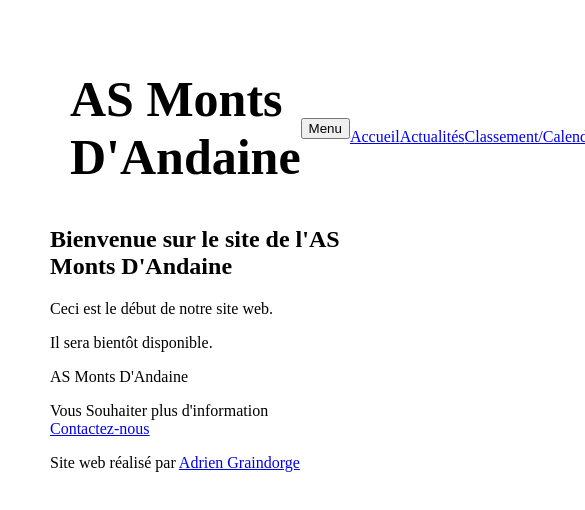
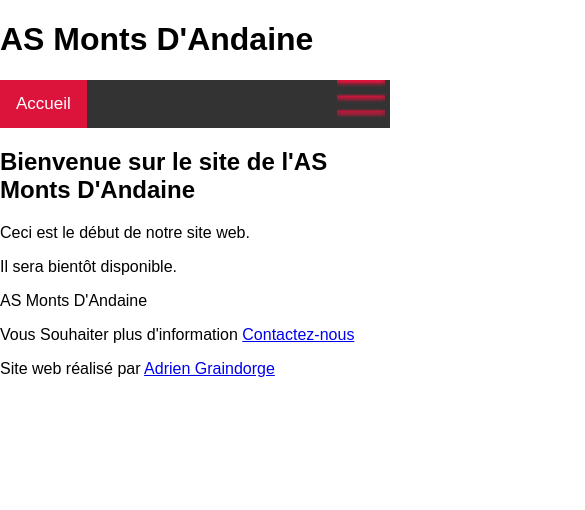
Before and after one commit to Raiden0611/asma_site, a plain HTML site: page index.html in a window 390 px wide. Shown: the top 510 px of the page, 585 px wide, since content can reach past the window. Drawn offline with Linux system fonts and the light colour scheme.

Commit message:
ADD: NEW ITEM FOR NAV

```diff
--- a/assets/css/style.css
+++ b/assets/css/style.css
@@ -1,99 +1,73 @@
-header {
-    display: flex;
-    justify-content: space-between;
-    align-items: center;
-    /* Aligner verticalement les éléments au centre si nécessaire */
-    padding: 10px;
-    /* Ajoutez un espace intérieur si nécessaire */
+body {
+    margin: 0;
+    font-family: Arial, Helvetica, sans-serif;
 }
 
-/* Style pour le bouton du menu à afficher sur les écrans plus petits */
-#menu-toggle {
-    display: none;
-    /* Caché par défaut */
+.topnav {
+    overflow: hidden;
+    background-color: #333;
 }
 
+.topnav a {
+    float: left;
+    display: block;
+    color: #f2f2f2;
+    text-align: center;
+    padding: 14px 16px;
+    text-decoration: none;
+    font-size: 17px;
+}
 
-/* Style pour le menu de navigation */
-@media screen and (max-width: 1200px) {
-    .nav {
+.topnav a:hover {
+    background-color: #ddd;
+    color: black;
+}
+
+.topnav a.active {
+    background-color: #DC143C;
+    color: white;
+}
+
+.topnav .icon {
+    display: none;
+}
+
+@media screen and (max-width: 650px) {
+    .topnav a:not(:first-child) {
         display: none;
-        /* Caché par défaut sur les écrans plus petits */
-        flex-direction: column;
-        /* Afficher les liens en colonne */
-        align-items: flex-end;
-        /* Aligner à droite */
     }
 
-    #menu-toggle {
+    .topnav a.icon {
+        float: right;
         display: block;
-        /* Affiché sur les écrans plus petits */
     }
 }
 
-.header-container {
-    display: flex;
-    justify-content: space-between;
-    align-items: center;
-    padding: 10px;
-}
-
-.titre {
-    margin: 0;
-    font-size: 50px;
-}
-
-.menu-container {
-    display: flex;
-    align-items: center;
-}
-
-.nav {
-    display: none;
-    flex-direction: column;
-    float: right;
-    position: absolute;
-    top: 100%;
-    left: 0;
-    background-color: #fff;
-    box-shadow: 0 2px 5px rgba(0, 0, 0, 0.1);
-}
-
-@media screen and (max-width: 1200px) {
-    .titre {
-        text-align: left;
-        margin-right: auto;
+@media screen and (max-width: 650px) {
+    .topnav.responsive {
+        position: relative;
     }
 
-    .menu-container {
-        flex-direction: row-reverse;
+    .topnav.responsive .icon {
+        position: absolute;
+        right: 0;
+        top: 0;
+    }
+
+    .topnav.responsive a {
+        float: none;
+        display: block;
+        text-align: left;
     }
 }
 
-.nav {
-    display: flex;
-    position: static;
-    /* Annulez la position absolue pour le menu au-delà de 1200px */
-    flex-direction: row;
-    /* Affichez les liens en ligne */
-    background-color: transparent;
-    /* Fond transparent pour le menu au-delà de 1200px */
-    box-shadow: none;
-    /* Aucune ombre pour le menu au-delà de 1200px */
+.icon {
+    background: url(../img/menu.png);
+    background-size: cover;
+    padding-top: 20px;
+    width: 16px;
+    height: 16px;
+    display: inline-block;
+    vertical-align: middle;
+    margin-right: 5px;
 }
-}
-
-.lien {
-    color: #000000;
-    text-decoration: none;
-    padding: 14px 16px;
-    font-size: 17px;
-}
-
-body {
-    margin-top: 50px;
-    margin-left: 50px;
-    margin-right: 50px;
-    margin-bottom: 50px;
-
-}
--- a/index.html
+++ b/index.html
@@ -10,20 +10,31 @@
 
 <body>
     <header>
-        <div class="header-container">
         <h1 class="titre">AS Monts D'Andaine</h1>
-            <div class="menu-container">
-                <nav class="nav">
-                    <a href="index.html" class="lien">Accueil</a>
+        <div class="topnav" id="myTopnav">
+
+            <a href="index.html" class="active">Accueil</a>
             <a href="pages/actualites.html" class="lien">Actualités</a>
             <a href="pages/classement_calendrier.html" class="lien">Classement/Calendrier</a>
             <a href="pages/contact.html" class="lien">Contact</a>
             <a href="pages/espace_joueurs.html" class="lien">Espace joueurs</a>
-                </nav>
-                <button id="menu-toggle">Menu</button>
+            <a href="javascript:void(0);" class="icon" onclick="myFunction()">
+                <i class="fa fa-bars"></i>
+            </a>
         </div>
         </div>
+        <script>/* Toggle between adding and removing the "responsive" class to topnav when the user clicks on the icon */
+            function myFunction() {
+                var x = document.getElementById("myTopnav");
+                if (x.className === "topnav") {
+                    x.className += " responsive";
+                } else {
+                    x.className = "topnav";
+                }
+            }</script>
+
     </header>
+
 
     <h2>Bienvenue sur le site de l'AS Monts D'Andaine</h2>
     <p>Ceci est le début de notre site web.</p>
@@ -36,7 +47,6 @@
                 Graindorge</a></p>
     </footer>
 
-    <script src="js/menu.js"></script>
 </body>
 
 </html>
--- a/js/menu.js
+++ b/js/menu.js
@@ -1,23 +1,9 @@
-document.addEventListener("DOMContentLoaded", function () {
-    var menuToggle = document.getElementById('menu-toggle');
-    var navigation = document.querySelector('.nav');
-
-    menuToggle.addEventListener('click', function () {
-        navigation.classList.toggle('active');
-    });
-
-    var navLinks = document.querySelectorAll('.lien');
-    navLinks.forEach(function (link) {
-        link.addEventListener('click', function () {
-            if (window.innerWidth <= 1200) {
-                navigation.classList.remove('active');
-            }
-        });
-    });
-
-    window.addEventListener('resize', function () {
-        if (window.innerWidth > 1200) {
-            navigation.classList.add('active');
-        }
-    });
-});
+/* Toggle between adding and removing the "responsive" class to topnav when the user clicks on the icon */
+function myFunction() {
+    var x = document.getElementById("myTopnav");
+    if (x.className === "topnav") {
+        x.className += " responsive";
+    } else {
+        x.className = "topnav";
+    }
+}
```
Also changed, not shown: pages/actualites.html (+103 -0 lines), assets/img/menu.png (added), assets/img/menu_ouvert.png (added), assets/img/menu_ouvert64.png (added). Lines whose indentation alone changed are shown as unchanged.
